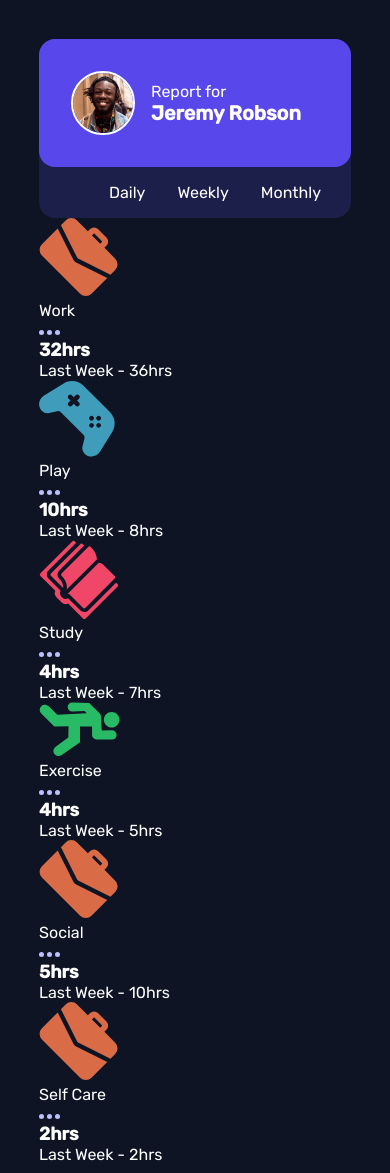
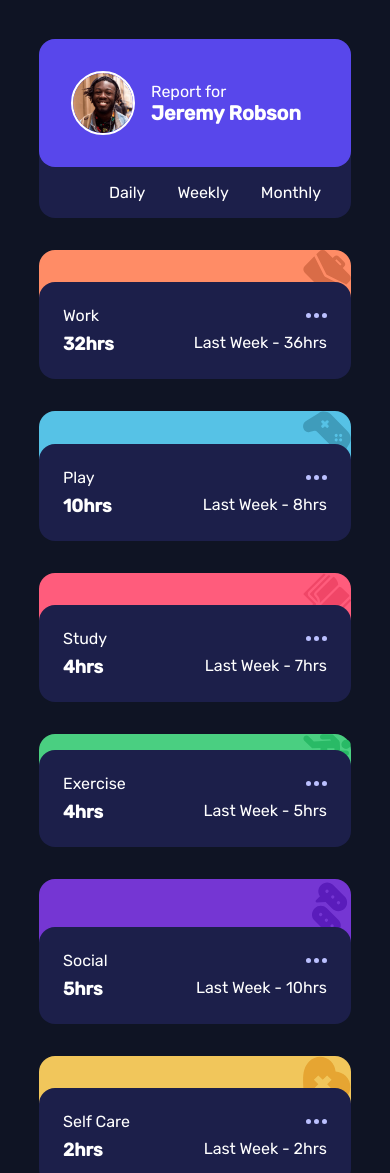
Before and after one commit to Rioba-Ian/time-tracking-dashboard-main, a plain HTML site: page index.html in a window 390 px wide. Shown: the top 1173 px of the page. Drawn offline with Linux system fonts and the light colour scheme.

Commit message:
styling on mobile

```diff
--- a/index.html
+++ b/index.html
@@ -47,13 +47,20 @@
       </section>
       <section class="main-content">
         <div class="card">
+          <div class="img-container">
             <img
               src="./images/icon-work.svg"
               alt="briefcase to showcase hours of work"
             />
+          </div>
           <div class="card-row">
+            <div>
               <p>Work</p>
-            <img src="./images/icon-ellipsis.svg" alt="three icons for menu" />
+              <img
+                src="./images/icon-ellipsis.svg"
+                alt="three icons for menu"
+              />
+            </div>
             <div class="card-row--content">
               <h2>32hrs</h2>
               <span>Last Week - 36hrs</span>
@@ -62,13 +69,20 @@
         </div>
 
         <div class="card">
+          <div class="img-container">
             <img
               src="./images/icon-play.svg"
               alt="a game console player like xbox and playstation"
             />
+          </div>
           <div class="card-row">
+            <div>
               <p>Play</p>
-            <img src="./images/icon-ellipsis.svg" alt="three icons for menu" />
+              <img
+                src="./images/icon-ellipsis.svg"
+                alt="three icons for menu"
+              />
+            </div>
             <div class="card-row--content">
               <h2>10hrs</h2>
               <span>Last Week - 8hrs</span>
@@ -77,13 +91,20 @@
         </div>
 
         <div class="card">
+          <div class="img-container">
             <img
               src="./images/icon-study.svg"
               alt="a pile of books for studying"
             />
+          </div>
           <div class="card-row">
+            <div>
               <p>Study</p>
-            <img src="./images/icon-ellipsis.svg" alt="three icons for menu" />
+              <img
+                src="./images/icon-ellipsis.svg"
+                alt="three icons for menu"
+              />
+            </div>
             <div class="card-row--content">
               <h2>4hrs</h2>
               <span>Last Week - 7hrs</span>
@@ -92,13 +113,20 @@
         </div>
 
         <div class="card">
+          <div class="img-container">
             <img
               src="./images/icon-exercise.svg"
               alt="a man jogging in the background"
             />
+          </div>
           <div class="card-row">
+            <div>
               <p>Exercise</p>
-            <img src="./images/icon-ellipsis.svg" alt="three icons for menu" />
+              <img
+                src="./images/icon-ellipsis.svg"
+                alt="three icons for menu"
+              />
+            </div>
             <div class="card-row--content">
               <h2>4hrs</h2>
               <span>Last Week - 5hrs</span>
@@ -107,13 +135,20 @@
         </div>
 
         <div class="card">
+          <div class="img-container">
             <img
-            src="./images/icon-work.svg"
+              src="./images/icon-social.svg"
               alt="messages, chatting with someone through the phone"
             />
+          </div>
           <div class="card-row">
+            <div>
               <p>Social</p>
-            <img src="./images/icon-ellipsis.svg" alt="three icons for menu" />
+              <img
+                src="./images/icon-ellipsis.svg"
+                alt="three icons for menu"
+              />
+            </div>
             <div class="card-row--content">
               <h2>5hrs</h2>
               <span>Last Week - 10hrs</span>
@@ -122,13 +157,20 @@
         </div>
 
         <div class="card">
+          <div class="img-container">
             <img
-            src="./images/icon-work.svg"
+              src="./images/icon-self-care.svg"
               alt="wounded heart with bandage for healing"
             />
+          </div>
           <div class="card-row">
+            <div>
               <p>Self Care</p>
-            <img src="./images/icon-ellipsis.svg" alt="three icons for menu" />
+              <img
+                src="./images/icon-ellipsis.svg"
+                alt="three icons for menu"
+              />
+            </div>
             <div class="card-row--content">
               <h2>2hrs</h2>
               <span>Last Week - 2hrs</span>
--- a/style.css
+++ b/style.css
@@ -29,7 +29,8 @@ html {
 }
 
 a,
-li {
+li,
+p {
   display: block;
 }
 
@@ -99,3 +100,75 @@ main {
 .links-section ul > li + li {
   margin-left: 2em;
 }
+
+.main-content {
+  margin: 2em 0 3em 0;
+}
+
+.card {
+}
+
+.main-content .card + .card {
+  margin-top: 2em;
+}
+
+.img-container {
+  border-radius: 16px 16px 0 0px;
+  width: 100%;
+  display: flex;
+  justify-content: end;
+  position: relative;
+  z-index: -5;
+}
+
+.img-container img {
+  width: 3rem;
+}
+
+.card-row {
+  margin-top: -1em;
+  background-color: var(--dark-blue);
+  border-radius: 16px;
+  padding: 1.5em;
+}
+
+.main-content .card:nth-child(1) .img-container {
+  background-color: var(--light-red-work);
+}
+
+.main-content .card:nth-child(2) .img-container {
+  background-color: var(--soft-blue-play);
+}
+
+.main-content .card:nth-child(3) .img-container {
+  background-color: var(--light-red-study);
+}
+
+.main-content .card:nth-child(4) .img-container {
+  background-color: var(--lime-green-exercise);
+}
+
+.main-content .card:nth-child(5) .img-container {
+  background-color: var(--violet-social);
+}
+
+.main-content .card:nth-child(6) .img-container {
+  background-color: var(--soft-orange-selfcare);
+}
+
+.card-row div:not(:nth-child(2)) {
+  margin-bottom: 0.5em;
+  display: flex;
+  align-items: center;
+  justify-content: space-between;
+}
+
+.card-row--content {
+  display: flex;
+  justify-content: space-between;
+}
+
+.card-row--content span {
+  font-weight: light;
+  font-size: 1rem;
+}
```
Lines whose indentation alone changed are shown as unchanged.
